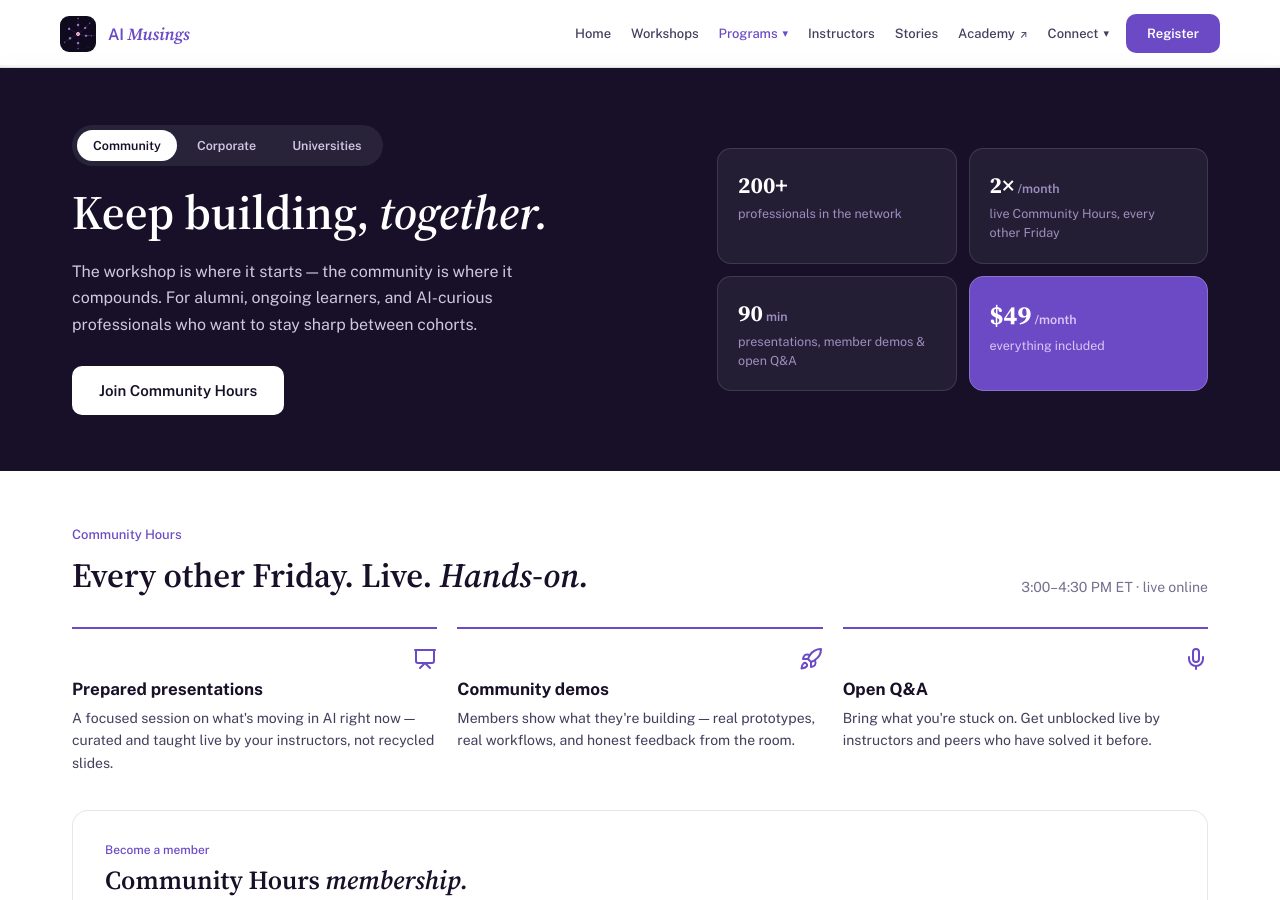
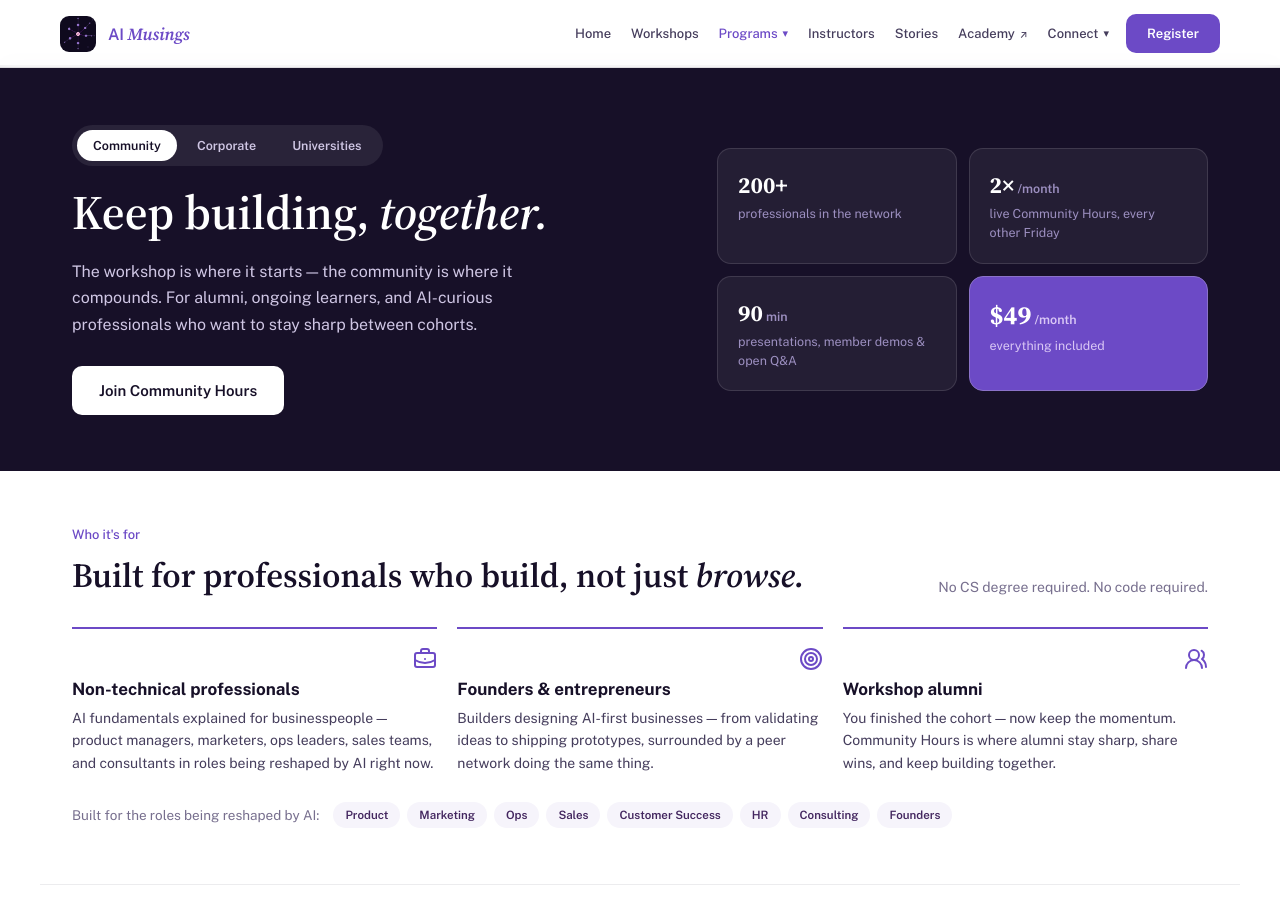
Before and after one commit to pulsarventures/aimusings.site, a Jekyll site: the page built from community.html, in a window 1280 px wide and 900 px high. Built offline with Jekyll 4.4.1, drawn with Linux system fonts in a browser that asks for light colours.

Commit message:
gtm: add who-it's-for breakout section to community page
Positions the community for non-technical professionals, founders,
and workshop alumni before the Community Hours membership pitch.

Co-Authored-By: Claude Opus 4.6 <noreply@anthropic.com>

```diff
--- a/community.html
+++ b/community.html
@@ -32,8 +32,40 @@ permalink: /community/
 
 <div class="wrap">
 
+  <!-- Who it's for -->
+  <section class="section">
+    <div class="eyebrow">Who it's for</div>
+    <div class="head-row">
+      <h2 class="h-34">Built for professionals who build, not just <i>browse.</i></h2>
+      <div class="section-note">No CS degree required. No code required.</div>
+    </div>
+    <div class="grid g3">
+      <div class="method">
+        <div class="method__ic"><span class="ic" style="--u:url('{{ ic | append: 'briefcase-business.svg' | relative_url }}')"></span></div>
+        <h3 class="method__t">Non-technical professionals</h3>
+        <div class="method__d">AI fundamentals explained for businesspeople — product managers, marketers, ops leaders, sales teams, and consultants in roles being reshaped by AI right now.</div>
+      </div>
+      <div class="method">
+        <div class="method__ic"><span class="ic" style="--u:url('{{ ic | append: 'target.svg' | relative_url }}')"></span></div>
+        <h3 class="method__t">Founders &amp; entrepreneurs</h3>
+        <div class="method__d">Builders designing AI-first businesses — from validating ideas to shipping prototypes, surrounded by a peer network doing the same thing.</div>
+      </div>
+      <div class="method">
+        <div class="method__ic"><span class="ic" style="--u:url('{{ ic | append: 'users-round.svg' | relative_url }}')"></span></div>
+        <h3 class="method__t">Workshop alumni</h3>
+        <div class="method__d">You finished the cohort — now keep the momentum. Community Hours is where alumni stay sharp, share wins, and keep building together.</div>
+      </div>
+    </div>
+    <div class="roles">
+      <div class="roles__lead">Built for the roles being reshaped by AI:</div>
+      <div class="pill-row">
+        <span class="chip">Product</span><span class="chip">Marketing</span><span class="chip">Ops</span><span class="chip">Sales</span><span class="chip">Customer Success</span><span class="chip">HR</span><span class="chip">Consulting</span><span class="chip">Founders</span>
+      </div>
+    </div>
+  </section>
+
   <!-- Community Hours -->
-  <section id="community-hours" class="section" style="scroll-margin-top:80px">
+  <section id="community-hours" class="section section--divide" style="scroll-margin-top:80px">
     <div class="eyebrow">Community Hours</div>
     <div class="head-row">
       <h2 class="h-34">Every other Friday. Live. <i>Hands-on.</i></h2>
```
